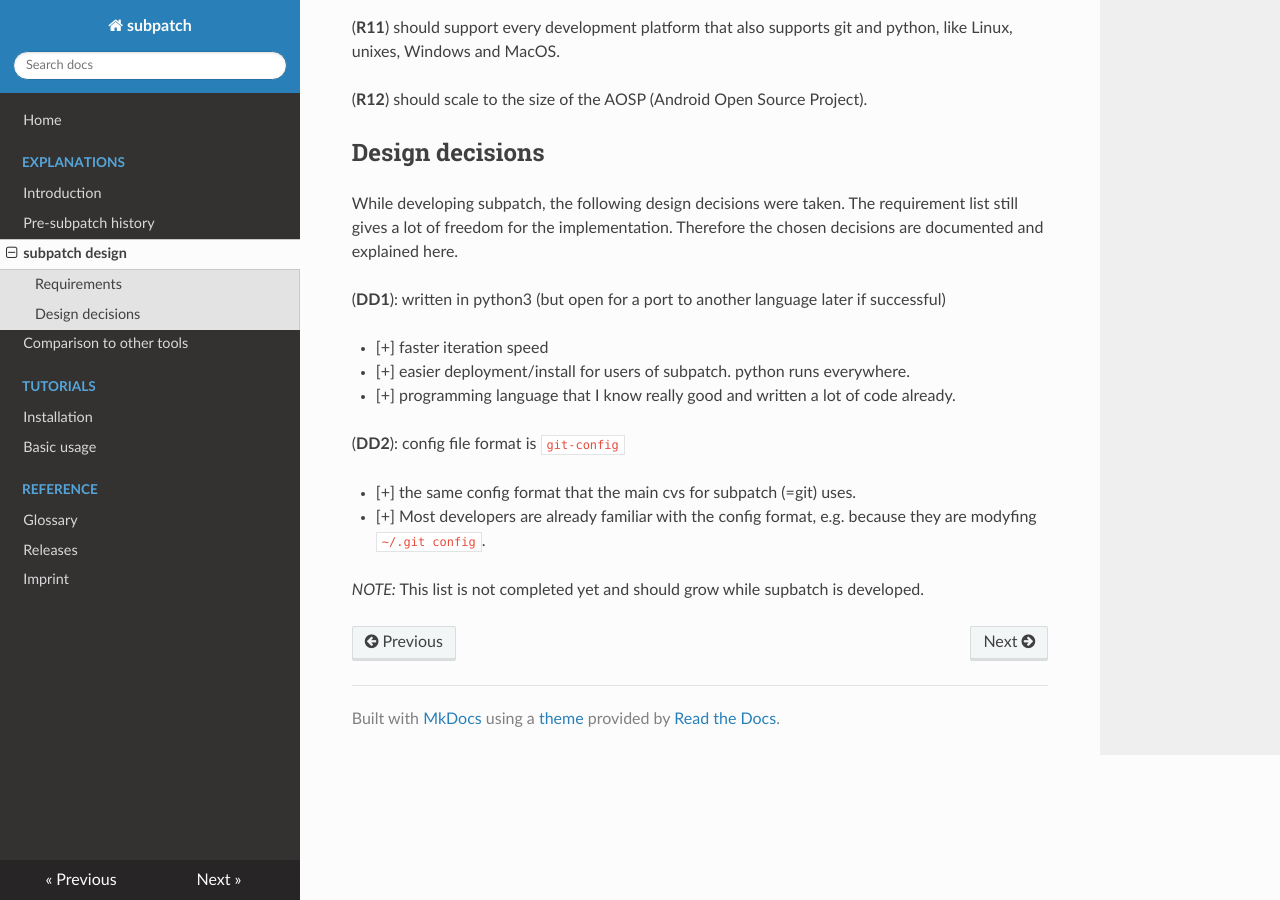
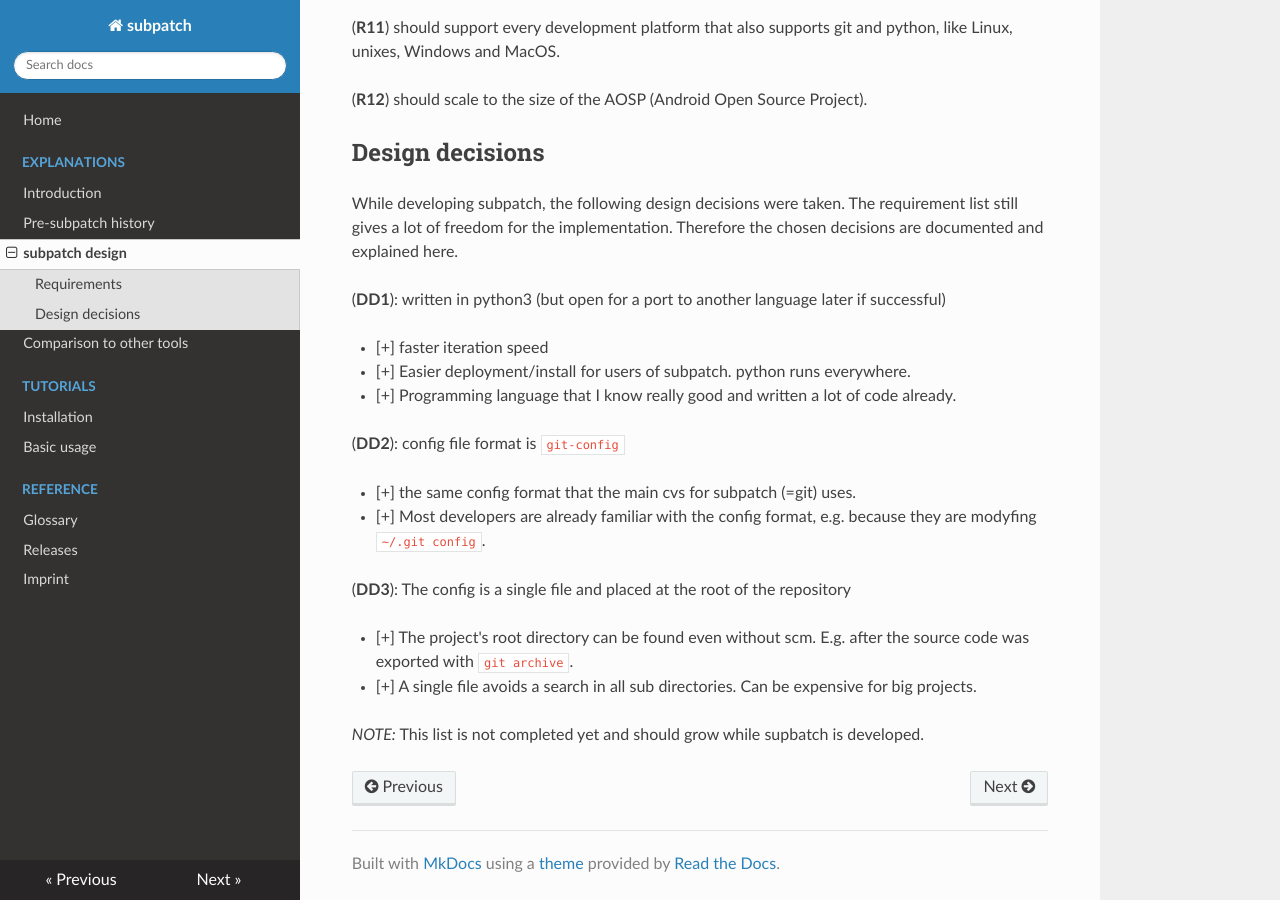
Before and after one commit to lengfeld/subpatch, an MkDocs documentation site: the page built from website/exp/design.md, in a window 1280 px wide and 900 px high, scrolled down 1040 px. Built offline with MkDocs 1.6.1, drawn with Linux system fonts in a browser that asks for light colours; nearby versions of some CDN libraries.

Commit message:
website: add DD3

```diff
--- a/website/exp/design.md
+++ b/website/exp/design.md
@@ -60,8 +60,8 @@ Therefore the chosen decisions are documented and explained here.
 (**DD1**): written in python3 (but open for a port to another language later if successful)
 
 * [+] faster iteration speed
-* [+] easier deployment/install for users of subpatch. python runs everywhere.
-* [+] programming language that I know really good and written a lot of code
+* [+] Easier deployment/install for users of subpatch. python runs everywhere.
+* [+] Programming language that I know really good and written a lot of code
   already.
 
 (**DD2**): config file format is `git-config`
@@ -70,4 +70,11 @@ Therefore the chosen decisions are documented and explained here.
 * [+] Most developers are already familiar with the config format, e.g. because
   they are modyfing `~/.git config`.
 
+(**DD3**): The config is a single file and placed at the root of the repository
+
+* [+] The project's root directory can be found even without scm. E.g. after
+  the source code was exported with `git archive`.
+* [+] A single file avoids a search in all sub directories. Can be expensive
+  for big projects.
+
 *NOTE:* This list is not completed yet and should grow while supbatch is developed.
```
